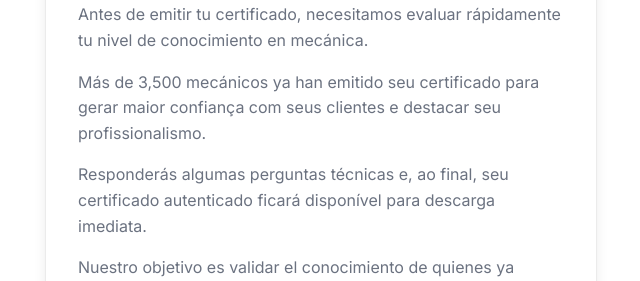
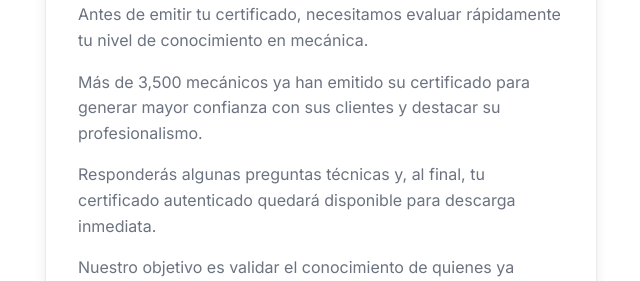
Before and after one commit to LeonisouzaM/quizcerde-, a React (Vite) app: page / in a window 1280 px wide. Shown: the part 519-800 px from the top of the page, without its empty margins (319-959 px from the left). Built offline with nearby package versions, Linux system fonts and the light colour scheme.

Commit message:
Translate remaining Portuguese snippets to Spanish (LatAm)

```diff
--- a/src/components/Offer.jsx
+++ b/src/components/Offer.jsx
@@ -181,7 +181,7 @@ const Offer = ({ onNext }) => {
                     fontSize: '0.75rem', fontWeight: 800, padding: '4px 8px', borderRadius: '4px',
                     textTransform: 'uppercase'
                 }}>
-                    ⚠️ ÚLTIMAS VAGAS PARA EMISIÓN HOJE
+                    ⚠️ ÚLTIMAS VACANTES PARA EMISIÓN HOY
                 </div>
                 <div style={{
                     display: 'flex', alignItems: 'center', justifyContent: 'center', gap: '6px',
--- a/src/data/quizData.js
+++ b/src/data/quizData.js
@@ -4,8 +4,8 @@ export const copy = {
     title: "Bienvenido al Manual del Mecánico – Certificación Profesional",
     text: [
       "Antes de emitir tu certificado, necesitamos evaluar rápidamente tu nivel de conocimiento en mecánica.",
-      "Más de 3,500 mecánicos ya han emitido seu certificado para gerar maior confiança com seus clientes e destacar seu profissionalismo.",
-      "Responderás algumas perguntas técnicas e, ao final, seu certificado autenticado ficará disponível para descarga imediata.",
+      "Más de 3,500 mecánicos ya han emitido su certificado para generar mayor confianza con sus clientes y destacar su profesionalismo.",
+      "Responderás algunas preguntas técnicas y, al final, tu certificado autenticado quedará disponible para descarga inmediata.",
       "Nuestro objetivo es validar el conocimiento de quienes ya trabajan en mecánica, brindando mayor credibilidad y reconocimiento profesional.",
       "¿Podemos comenzar?"
     ],
@@ -13,11 +13,11 @@ export const copy = {
   },
   socialProof: {
     text: [
-      "Más de 3,000 mecánicos já emitiram o seu certificado, utilizando para gerar confiança.",
-      "Esta certificação não tem objetivo de formar novos mecânicos.",
-      "Existe para reconhecer quem já exerce a profissão.",
-      "Agora você responderá perguntas da sua área.",
-      "Ao finalizar, seu certificado estará disponível em PDF."
+      "Más de 3,000 mecánicos ya han emitido su certificado, utilizándolo para generar mayor confianza.",
+      "Esta certificación no tiene el objetivo de formar nuevos mecánicos.",
+      "Existe para reconocer a quienes ya ejercen la profesión.",
+      "Ahora responderás preguntas de tu área.",
+      "Al finalizar, tu certificado estará disponible en PDF."
     ],
     button: "COMENZAR EVALUACIÓN"
   },
```
